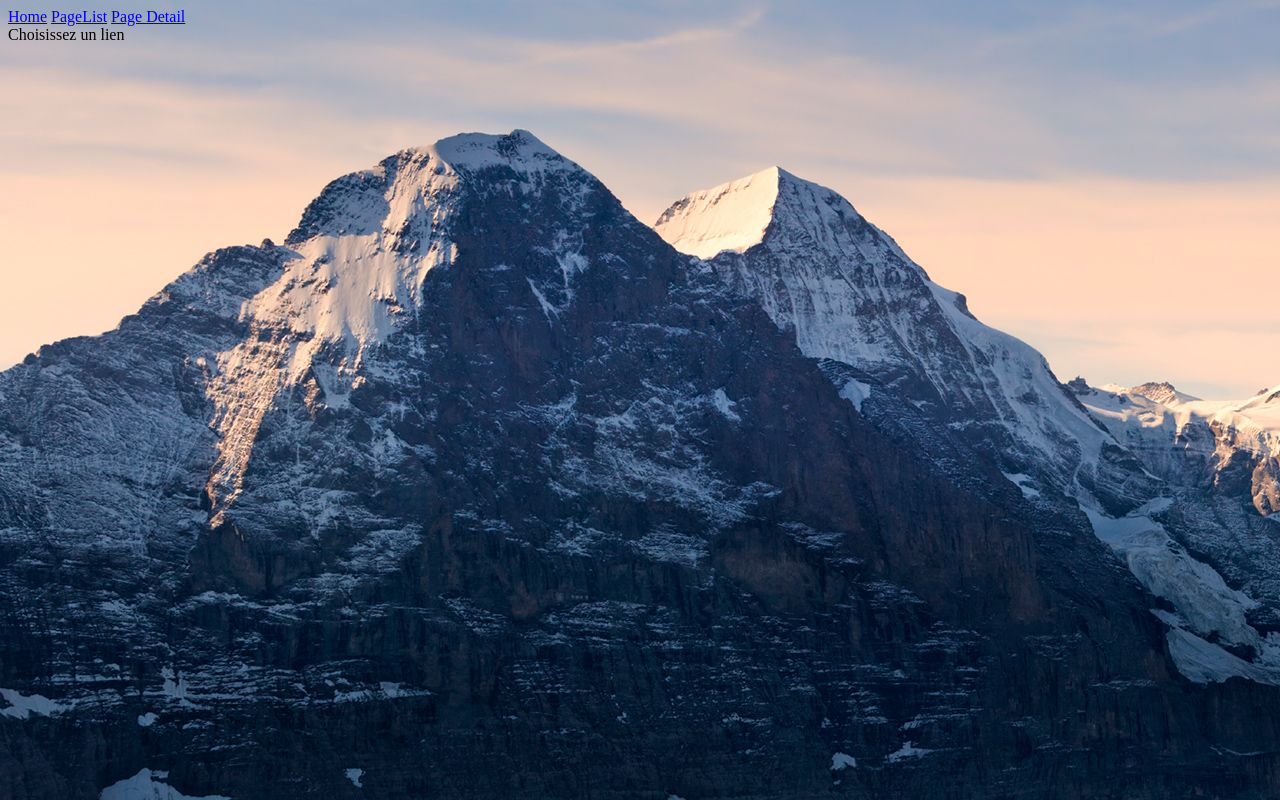
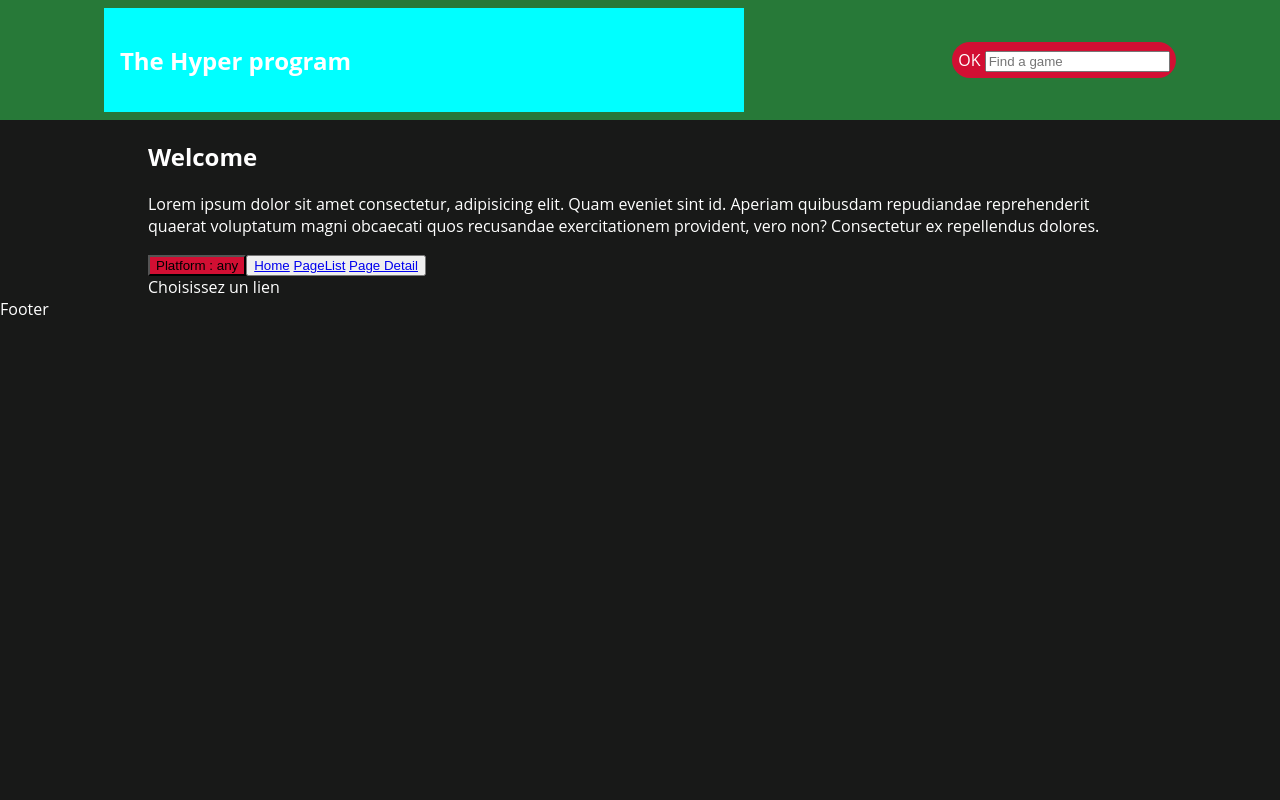
Before and after one commit to nburd01/22.05.03-RAWG-project, a website built with webpack: page index.html in a window 1280 px wide. Built offline with nearby package versions, Linux system fonts and the light colour scheme; some packages are replaced by stand-ins of ours; no server answers.

Commit message:
Import CSS style

```diff
--- a/index.html
+++ b/index.html
@@ -10,13 +10,54 @@
 
 </head>
 <body>
-    <a href="#">Home</a>
-    <a href="#pagelist">PageList</a>
-    <a href="#pagedetail">Page Detail</a>
+    <header>
+        <div class="title">
+            <h2>The Hyper program</h2>
+        </div>
+        <div class="search-bar">
+            <form action="">
+                <label for="">OK</label>
+                <input type="text" placeholder="Find a game">
+            </form>
+        </div>
+    </header>
+
    <!-- <a href="#pagelist/borderlands">PageList borderlands</a> -->
+   <section>
+    <div class="container">
+        <div class="title">
+            <h2>Welcome</h2>
+        </div>
+        <div class="paragraph">
+            <p>
+                Lorem ipsum dolor sit amet consectetur, adipisicing elit. Quam eveniet sint id. Aperiam quibusdam repudiandae reprehenderit quaerat voluptatum magni obcaecati quos recusandae exercitationem provident, vero non? Consectetur ex repellendus dolores.
+            </p>
+        </div>
+    </div>
+</section>
+<section>
+    <div class="container">
+        <div class="filter">
+            <button class="button">Platform : any<button >
+                <a href="#">Home</a>
+                <a href="#pagelist">PageList</a>
+                <a href="#pagedetail">Page Detail</a>
+        </div>
+        <section id="pageContent">Choisissez un lien</section>
+        <div class="show-more"></div>
+    </div>
+</section>
+<footer>Footer</footer>
 
-    <section id="pageContent">Choisissez un lien</section>
 
     <script src="./dist/bundle.js"></script>
 </body>
 </html>
+
+<body>
+
+
+    <footer></footer>
+
+    <script></script>
+</body>
--- a/src/style/index.scss
+++ b/src/style/index.scss
@@ -1,19 +1,73 @@
-$color-red: rgb(255, 20, 20);
-
-p {
-  color: $color-red;
+*, *::before, *::after{
+  box-sizing: border-box;
 }
 
-body {
-  background-image: url('../assets/images/northdace_landscape.jpg');
+html{
+font-size: 16px;
+--primary:#ffffff;
+--secondary:#181918;
+--third:#d20f33;
 }
 
-@font-face {
-  font-family: 'HELVETICAMEDIT', sans-serif;
-  src: url('../assets/fonts/HELVETICAMEDIT.TTF');
+body{
+  line-height: 1,625;
+  background: var(--secondary);
+  margin: 0;
+  font-family: 'Open Sans', 'sans-serif' ;
+  color: var(--primary);
+  //  background:
+  //      linear-gradient(to top, rgba(255, 255, 255, 0.3), rgba(255, 255, 255, 0.3)),
+  //      url(/home/niallyb/TheHackingProject/22.05.03-RAWG-project/src/assets/images/Desktop-GameList.png) top center / cover no-repeat;
+}
+.container{
+  width: 80%;
+  margin: 0 auto;
+  padding: 0 20px;
+  background-color: var(--secondary);
+}
+.button{
+  background-color: var(--third);
 }
 
-p {
-  color: $color-red;
-  font-family: 'HELVETICAMEDIT';
+header{
+  display: flex;
+  background-color: #277938;
+  justify-content: space-around;
+  align-items: center;
+  height: 15vh;
 }
+header .title{
+  display: flex;
+  background-color: aqua;
+  width: 50%;
+  padding: 1em;
+}
+header .search-bar{
+  display: flex;
+  background-color: var(--third);
+  border-radius: 20px;
+  padding: 0.4em;
+}
+.container .welcome{
+  background-color: rgb(13, 13, 138);
+  display: flex;
+}
+  .container .welcome .title{
+      padding: 200px;
+  }
+  .container .welcome .paragraph{
+      padding: 200px;
+  }
+.container .gallery{
+  display: flex;
+  height: 60vh;
+  background-color: rgb(128, 128, 206);
+}
+.filter .button{
+  padding: none;
+}
+
+.cards p{
+  font-size: 2em;
+  font-weight: bold;
+}
```
Also changed, not shown: dist/3a9ba5fb213f5ffe7e59.png (added), dist/bundle.css, src/assets/images/Desktop-GameList.png (added), 1 other file.
